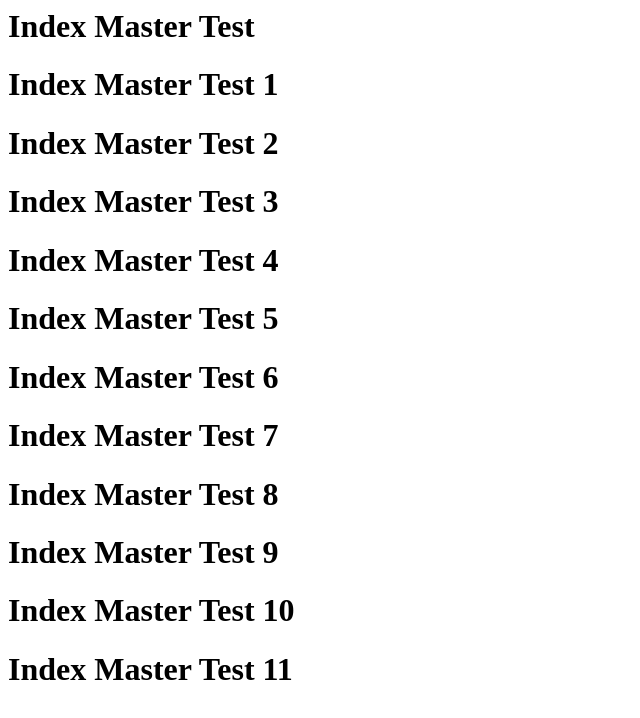
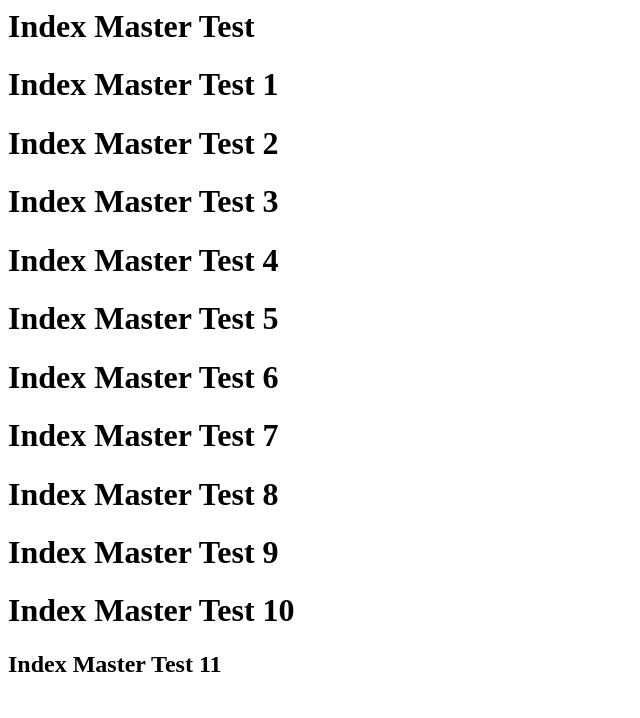
Before and after one commit to hapo-nghialuu/tutorial, a plain HTML site: page index.html in a window 1280 px wide. Shown: the whole page, without its empty margins (0-640 px from the left). Drawn offline with Linux system fonts and the light colour scheme.

Commit message:
test conflict

```diff
--- a/index.html
+++ b/index.html
@@ -9,4 +9,4 @@
 <h1>Index Master Test 8</h1>
 <h1>Index Master Test 9</h1>
 <h1>Index Master Test 10</h1>
-<h1>Index Master Test 11</h1>
+<h2>Index Master Test 11</h2>
```
